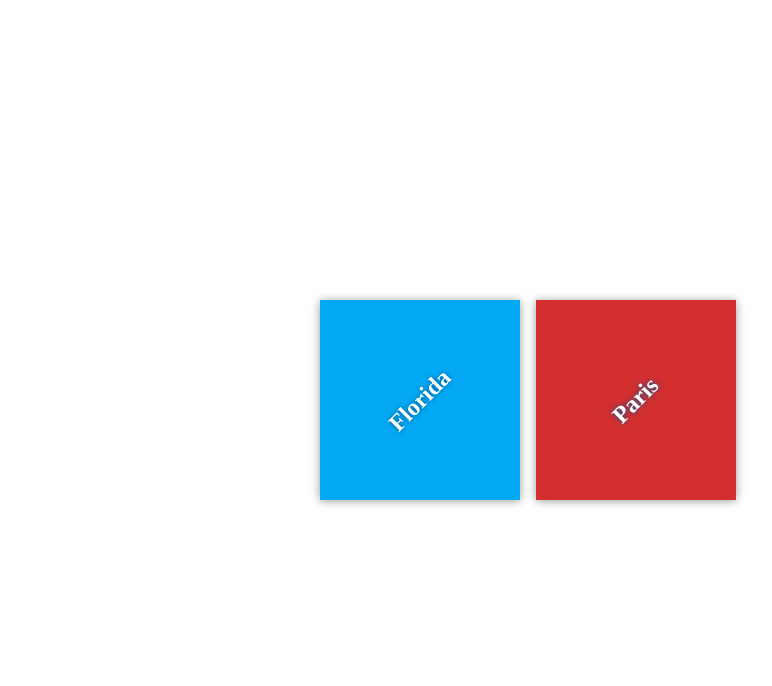
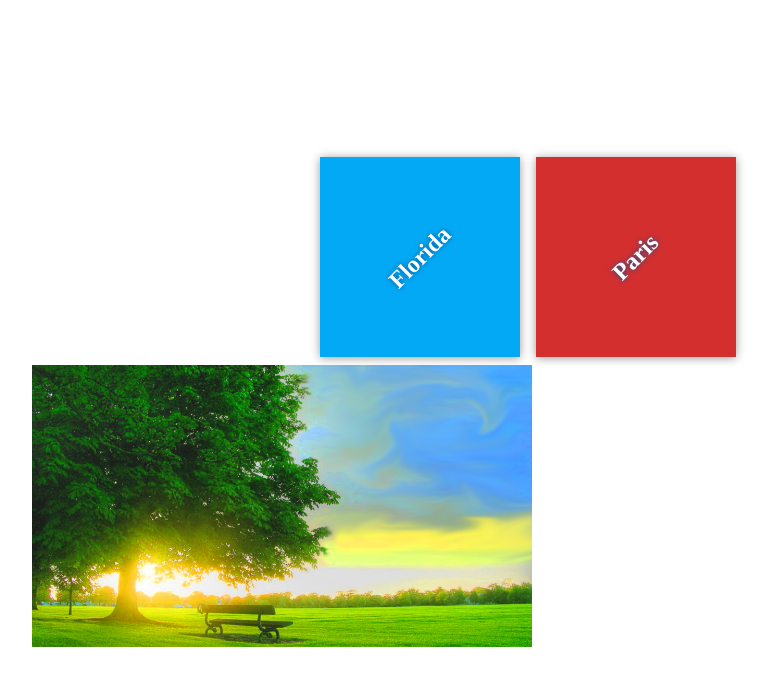
Before and after one commit to Adnan21151/my-travel-plans, a plain HTML site: page index.html in a window 1280 px wide. Shown: the whole page, without its empty margins (112-884 px from the left). Drawn offline with Linux system fonts and the light colour scheme.

Commit message:
Adding nat image

```diff
--- a/index.html
+++ b/index.html
@@ -18,6 +18,7 @@
                 <h2>Paris</h2>
             </div>
         </div>
+        <img src="images/nat1.jpg" width="500px">
     </div>
 
 </body>
```
Also changed, not shown: images/nat1.jpg (added).
